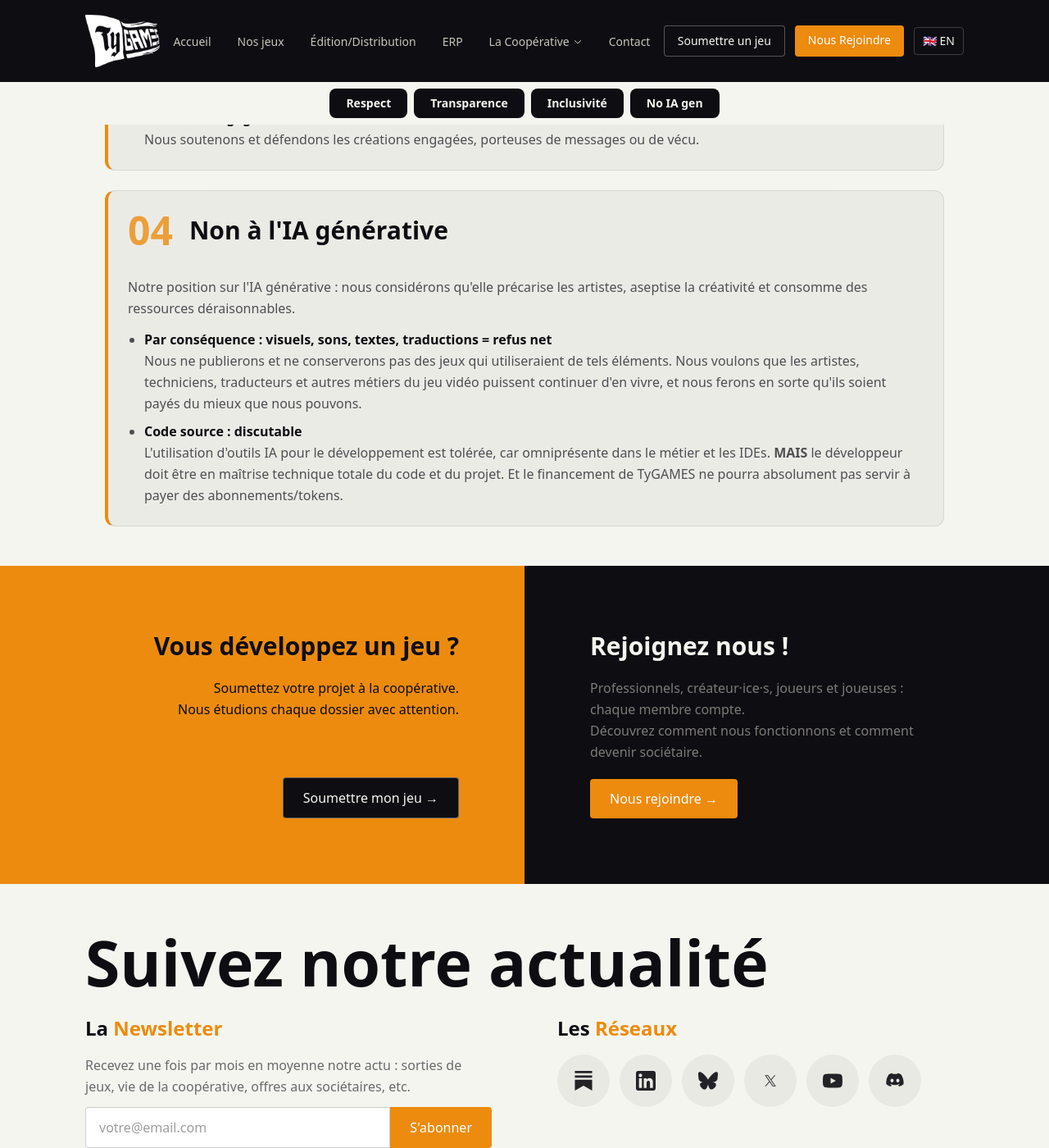
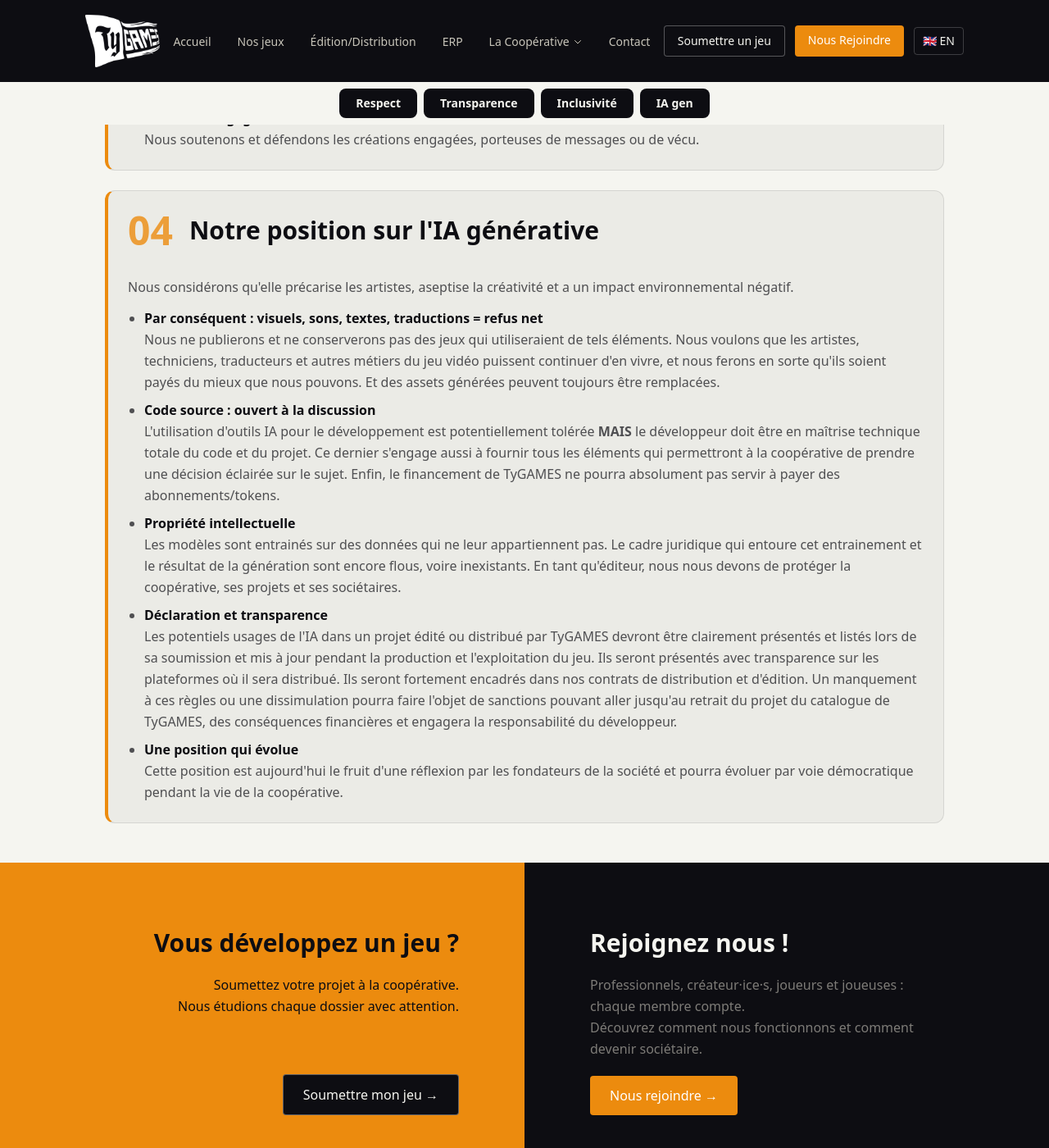
Before and after one commit to tygamesbzh/tygamesbzh.github.io, a Jekyll site: the page built from _pages_fr/cooperative/valeurs.md, in a window 1280 px wide and 1400 px high, scrolled down 1510 px. Shown: the whole window at 82% size. Built offline with Jekyll 4.4.1, drawn with Linux system fonts in a browser that asks for light colours.

Commit message:
📝 Update IA gen position

```diff
--- a/_pages_fr/cooperative/valeurs.md
+++ b/_pages_fr/cooperative/valeurs.md
@@ -10,7 +10,7 @@ section_nav:
   - { id: respect,      label: Respect }
   - { id: transparence, label: Transparence }
   - { id: inclusivite,  label: Inclusivité }
-  - { id: no-ia,        label: "No IA gen" }
+  - { id: ia-gen,        label: "IA gen" }
 values:
   - id: respect
     number: "01"
@@ -47,13 +47,19 @@ values:
         body: "Permettre aux minorités et aux personnes victimes de discrimination d'accéder à un service d'édition et de distribution pour leurs jeux."
       - title: "Créations engagées"
         body: "Nous soutenons et défendons les créations engagées, porteuses de messages ou de vécu."
-  - id: no-ia
+  - id: ia-gen
     number: "04"
-    heading: "Non à l'IA générative"
-    intro: "Notre position sur l'IA générative : nous considérons qu'elle précarise les artistes, aseptise la créativité et consomme des ressources déraisonnables."
+    heading: "Notre position sur l'IA générative"
+    intro: "Nous considérons qu'elle précarise les artistes, aseptise la créativité et a un impact environnemental négatif."
     bullets:
-      - title: "Par conséquence : visuels, sons, textes, traductions = refus net"
-        body: "Nous ne publierons et ne conserverons pas des jeux qui utiliseraient de tels éléments. Nous voulons que les artistes, techniciens, traducteurs et autres métiers du jeu vidéo puissent continuer d'en vivre, et nous ferons en sorte qu'ils soient payés du mieux que nous pouvons."
-      - title: "Code source : discutable"
-        body: "L'utilisation d'outils IA pour le développement est tolérée, car omniprésente dans le métier et les IDEs. <strong>MAIS</strong> le développeur doit être en maîtrise technique totale du code et du projet. Et le financement de TyGAMES ne pourra absolument pas servir à payer des abonnements/tokens."
+      - title: "Par conséquent : visuels, sons, textes, traductions = refus net"
+        body: "Nous ne publierons et ne conserverons pas des jeux qui utiliseraient de tels éléments. Nous voulons que les artistes, techniciens, traducteurs et autres métiers du jeu vidéo puissent continuer d'en vivre, et nous ferons en sorte qu'ils soient payés du mieux que nous pouvons. Et des assets générées peuvent toujours être remplacées."
+      - title: "Code source : ouvert à la discussion"
+        body: "L'utilisation d'outils IA pour le développement est potentiellement tolérée <strong>MAIS</strong> le développeur doit être en maîtrise technique totale du code et du projet. Ce dernier s'engage aussi à fournir tous les éléments qui permettront à la coopérative de prendre une décision éclairée sur le sujet. Enfin, le financement de TyGAMES ne pourra absolument pas servir à payer des abonnements/tokens."
+      - title: "Propriété intellectuelle"
+        body: "Les modèles sont entrainés sur des données qui ne leur appartiennent pas. Le cadre juridique qui entoure cet entrainement et le résultat de la génération sont encore flous, voire inexistants. En tant qu'éditeur, nous nous devons de protéger la coopérative, ses projets et ses sociétaires."
+      - title: "Déclaration et transparence"
+        body: "Les potentiels usages de l'IA dans un projet édité ou distribué par TyGAMES devront être clairement présentés et listés lors de sa soumission et mis à jour pendant la production et l'exploitation du jeu. Ils seront présentés avec transparence sur les plateformes où il sera distribué. Ils seront fortement encadrés dans nos contrats de distribution et d'édition. Un manquement à ces règles ou une dissimulation pourra faire l'objet de sanctions pouvant aller jusqu'au retrait du projet du catalogue de TyGAMES, des conséquences financières et engagera la responsabilité du développeur."
+      - title: "Une position qui évolue"
+        body: "Cette position est aujourd'hui le fruit d'une réflexion par les fondateurs de la société et pourra évoluer par voie démocratique pendant la vie de la coopérative."
 ---
```
Also changed, not shown: _pages_en/cooperative/valeurs.md (+14 -8 lines).
